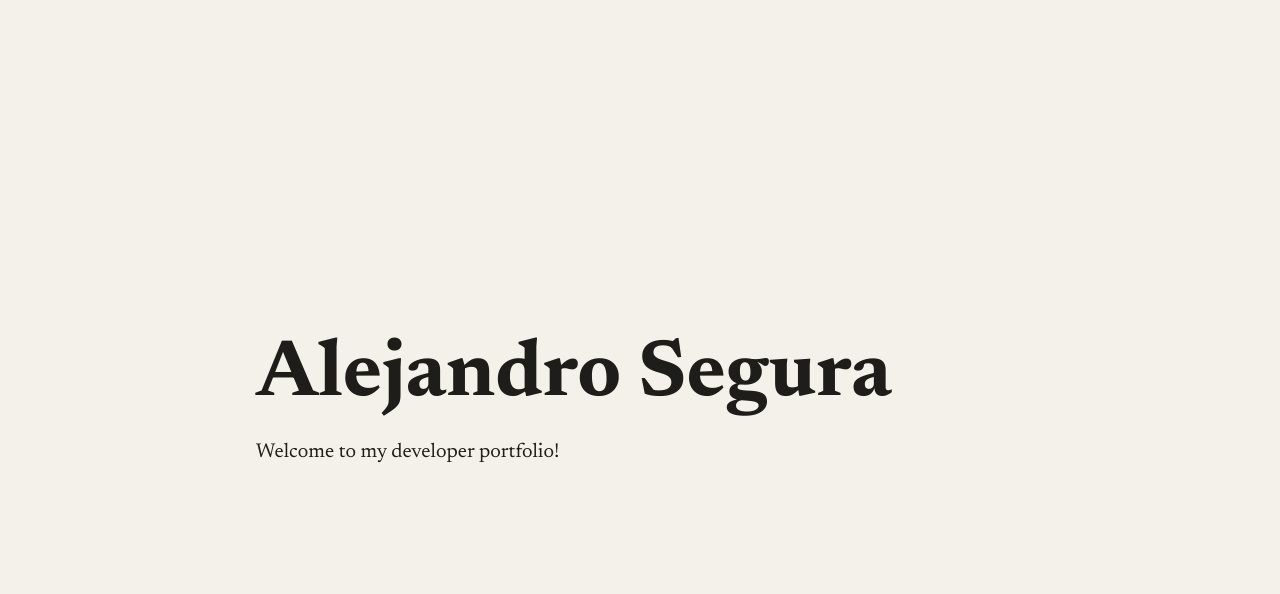
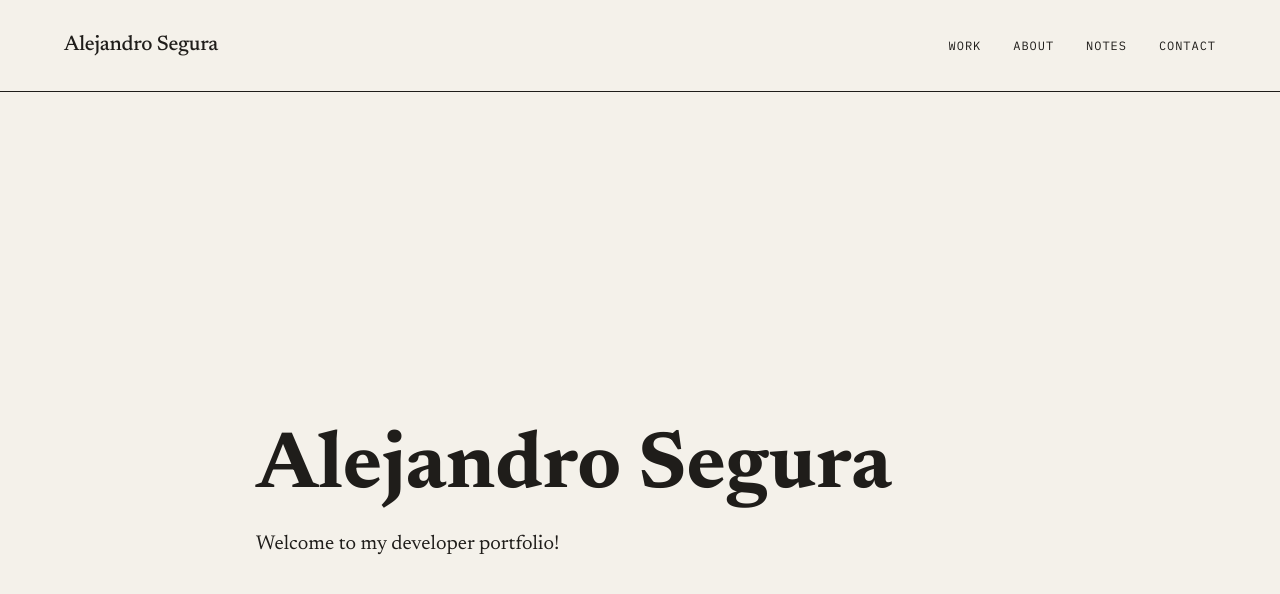
Before and after one commit to eloso85/myPortfolio, a Next.js app: page / in a window 1280 px wide. Shown: the top 594 px of the page. Built offline with nearby package versions, Linux system fonts and the light colour scheme.

Commit message:
added a navigation

```diff
--- a/src/app/layout.js
+++ b/src/app/layout.js
@@ -1,4 +1,5 @@
-import { Newsreader, IBM_Plex_Mono } from 'next/font/google'
+import { Newsreader, IBM_Plex_Mono } from 'next/font/google';
+import SiteHeader from '../components/SiteHeader';
 import '../styles/global.css'
 
 const newsreader = Newsreader({
@@ -26,7 +27,11 @@ export default function RootLayout({ children }) {
       lang="en"
       className={`${newsreader.variable} ${plexMono.variable}`}
     >
-      <body>{children}</body>
+
+      <body>
+        <SiteHeader />
+        {children}
+      </body>
     </html>
   )
 }
--- a/components/ContactForm.js
+++ b/src/components/ContactForm.js
@@ -17,7 +17,7 @@ import phoneImg from '../src/images/phone.jpg'
 
 
 
-import ResumeData from '../src/resumeData'
+import ResumeData from '../resumeData'
 
 
 
--- /dev/null
+++ b/src/components/SiteHeader.js
@@ -0,0 +1,128 @@
+'use client'
+import { useEffect, useRef, useState } from 'react'
+import Link from "next/link";
+import styles from "./SiteHeader.module.css";
+
+const navigation = [
+    { href: "/work", label: "Work" },
+    { href: "/about", label: "About" },
+    { href: "/notes", label: "Notes" },
+    { href: "/contact", label: "Contact" },
+
+];
+
+
+export default function SiteHeader(){
+    const dialogRef = useRef(null);
+    const [isOpen, setIsOpen] = useState(false);
+
+    function openMenu() {
+        dialogRef.current.showModal()
+        setIsOpen(true)
+    }
+
+    function closeMenu() {
+        dialogRef.current.close()
+    }
+
+    useEffect(() => {
+        if (!isOpen) return
+        const previousOverflow = document.body.style.overflow
+        document.body.style.overflow = "hidden"
+
+        const desktop = window.matchMedia("(min-width: 64rem)")
+
+        function handleResize() {
+            if (desktop.matches) {
+                dialogRef.current?.close()
+            }
+        }
+        desktop.addEventListener('change', handleResize)
+        handleResize()
+
+        return () => {
+            document.body.style.overflow = previousOverflow
+            desktop.removeEventListener('change', handleResize)
+        }
+    },   [isOpen])
+
+    return (
+        <header className={styles.header}>
+            <Link href="/" className={styles.brand}>
+                Alejandro Segura
+            </Link>
+
+            <nav aria-label="Main navigation" className={styles.navigation}>
+                {navigation.map((item)=>(
+                    <Link key={item.href} href={item.href}>
+                        {item.label}
+                    </Link>
+                ))}
+
+            </nav>
+
+            <button
+            type="button"
+            className={styles.menuButton}
+            aria-label="Open navigation"
+            aria-haspopup="dialog"
+            aria-expanded={isOpen}
+            aria-controls="mobile-navigation"
+            onClick={openMenu}
+            >
+
+                <span className={styles.hamburger} aria-hidden="true">
+                    <span />
+                    <span />
+                    <span />
+                </span>
+            </button>
+
+            <dialog
+                ref={dialogRef}
+                id="mobile-navigation"
+                className={styles.drawer}
+                aria-labelledby="navigation-title"
+                onClose={()=> setIsOpen(false)}
+                onClick ={(event) =>{
+                    if (event.target === event.currentTarget) {
+                        closeMenu()
+                    }
+                }}
+            >
+                <div className={styles.drawerContent}>
+                    <div className={styles.drawerHeading}>
+                        <h2 id="navigation-title">Navigation</h2>
+                        <button
+                            type='button'
+                            className={styles.closeButton}
+                            aria-label="Close navigation"
+                            onClick={closeMenu}
+                            autoFocus
+                        >
+                            <span aria-hidden='true'>x</span>
+                </button>
+            </div>
+            <nav
+                aria-label="Mobile navigation"
+                className={styles.drawerNavigation}
+            >
+                {navigation.map((item)=>(
+                    <Link
+                     key={item.href}
+                     href={item.href}
+                     onClick={closeMenu}
+                    >
+                        {item.label}
+
+                    </Link>
+                ))}
+
+            </nav>
+                </div>
+
+            </dialog>
+
+        </header>
+    )
+}
--- /dev/null
+++ b/src/components/SiteHeader.module.css
@@ -0,0 +1,154 @@
+.header {
+  display: flex;
+  justify-content: space-between;
+  align-items: center;
+  gap: 1rem;
+  padding: 1.25rem var(--pad);
+  border-bottom: 1px solid var(--ink);
+}
+
+.brand {
+  color: var(--ink);
+  font-size: 1.3125rem;
+  font-weight: 500;
+  letter-spacing: -0.01em;
+  text-decoration: none;
+}
+
+.navigation {
+  display: none;
+}
+
+.menuButton,
+.closeButton {
+  display: inline-flex;
+  align-items: center;
+  justify-content: center;
+  flex-shrink: 0;
+  width: 3rem;
+  height: 3rem;
+  padding: 0;
+  border: 1px solid var(--ink);
+  background: transparent;
+  color: var(--ink);
+  cursor: pointer;
+}
+
+.hamburger {
+  display: flex;
+  flex-direction: column;
+  gap: 5px;
+  width: 22px;
+}
+
+.hamburger span {
+  height: 2px;
+  background-color: currentColor;
+}
+
+.drawer {
+  position: fixed;
+  inset: 0 0 0 auto;
+  width: min(24rem, 100%);
+  height: 100%;
+  max-width: 100%;
+  max-height: 100%;
+  margin: 0;
+  padding: 0;
+  border: 0;
+  border-left: 1px solid var(--rule);
+  background-color: var(--paper);
+  color: var(--ink);
+  overflow-y: auto;
+}
+
+.drawer::backdrop {
+  background-color: rgb(0 0 0 / 45%);
+}
+
+.drawer[open] {
+  animation: slide-in 220ms ease-out;
+}
+
+.drawerContent {
+  min-height: 100%;
+  padding: 1.5rem;
+}
+
+.drawerHeading {
+  display: flex;
+  justify-content: space-between;
+  align-items: center;
+  gap: 1rem;
+}
+
+.drawerHeading h2 {
+  margin: 0;
+  font-size: 1.5rem;
+  font-weight: 400;
+}
+
+.closeButton {
+  font-size: 2rem;
+}
+
+.drawerNavigation {
+  display: flex;
+  flex-direction: column;
+  margin-top: 2rem;
+}
+
+.drawerNavigation a {
+  padding-block: 1.25rem;
+  border-bottom: 1px solid var(--rule);
+  color: var(--ink);
+  font-family: var(--mono);
+  font-size: 1rem;
+  text-decoration: none;
+}
+
+.navigation a:hover,
+.drawerNavigation a:hover {
+  color: var(--brass);
+}
+
+@keyframes slide-in {
+  from {
+    transform: translateX(100%);
+  }
+
+  to {
+    transform: translateX(0);
+  }
+}
+
+@media (min-width: 64rem) {
+  .header {
+    padding-block: 1.75rem;
+  }
+
+  .menuButton {
+    display: none;
+  }
+
+  .navigation {
+    display: flex;
+    gap: 2rem;
+    font-family: var(--mono);
+    font-size: 0.75rem;
+    letter-spacing: 0.08em;
+    text-transform: uppercase;
+  }
+
+  .navigation a {
+    padding-block: 0.5rem;
+    color: var(--ink);
+    text-decoration: none;
+  }
+}
+
+@media (prefers-reduced-motion: reduce) {
+  .drawer[open] {
+    animation: none;
+  }
+}
--- a/src/pages/contact.js
+++ b/src/pages/contact.js
@@ -1,6 +1,6 @@
-import Navi from "../../components/Navi";
+import Navi from "../components/Navi";
 import backImg from '../images/austin.jpg'
-import ContactForm from "../../components/ContactForm";
+import ContactForm from "../components/ContactForm";
 
 import Head from 'next/head'
 
--- a/src/pages/main.js
+++ b/src/pages/main.js
@@ -1,15 +1,15 @@
 import Head from 'next/head'
 
-import Navi from '../../components/Navi';
+import Navi from '../components/Navi';
 //bootstrap
 
 //images
-import backImg from '../src/images/austin.jpg'
+import backImg from '../images/austin.jpg'
 
 
 
 
-import About from '../../components/About'
+import About from '../components/About'
 
 
 export default function Main() {
```
Also changed, not shown: src/components/About.js (renamed from components/About.js), src/components/Navi.js (renamed from components/Navi.js), src/components/Projectsbox.js (renamed from components/Projectsbox.js).
